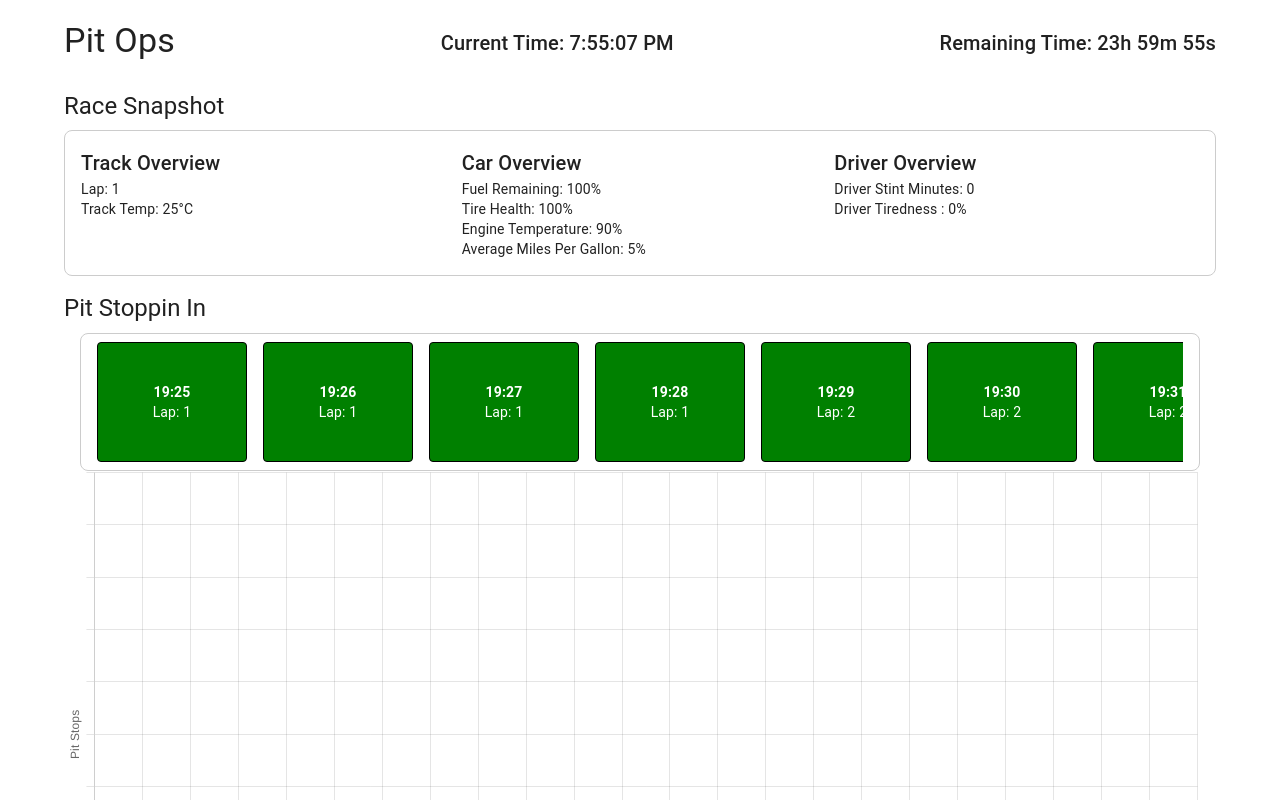
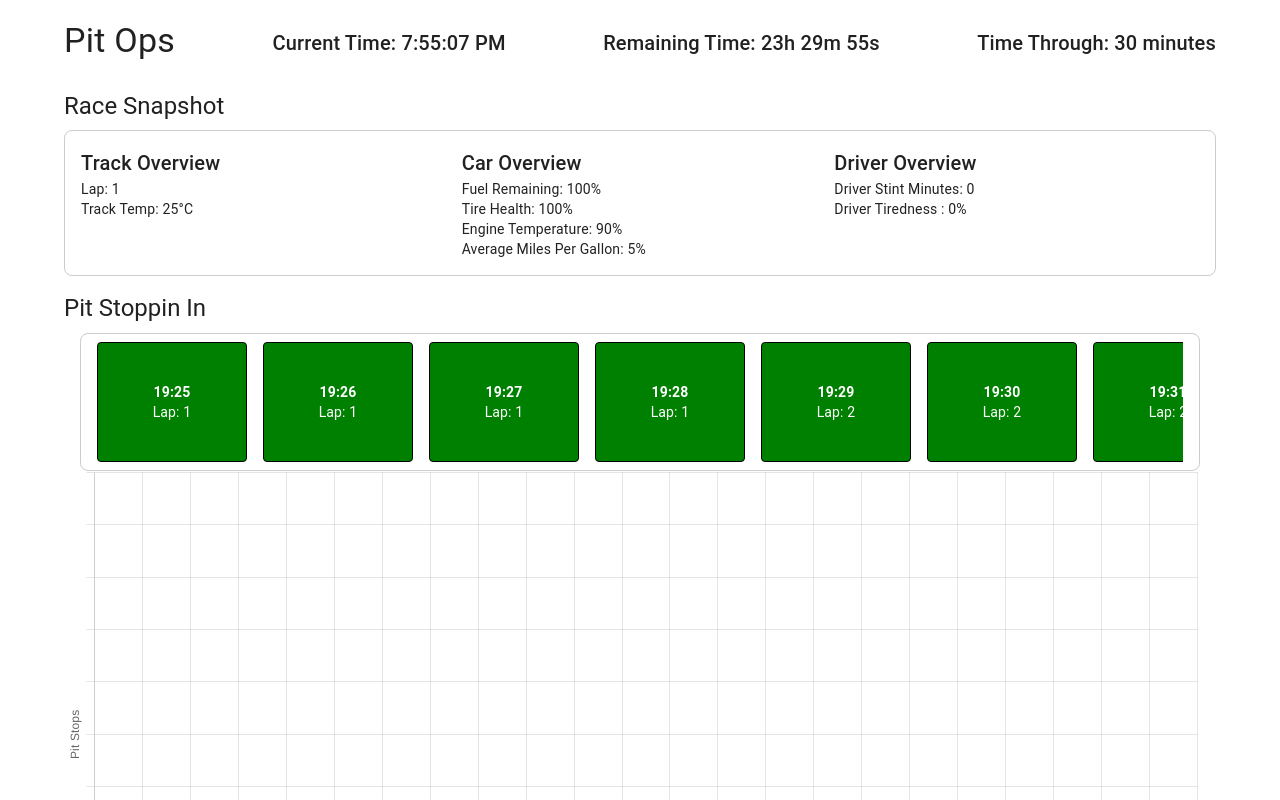
Before and after one commit to clear-route/hack-a-pit, a React (Create React App) app: page / in a window 1280 px wide. Shown: the top 800 px of the page. Built offline with nearby package versions, Linux system fonts and the light colour scheme.

Commit message:
pit ops working

```diff
--- a/src/App.js
+++ b/src/App.js
@@ -1,11 +1,10 @@
-import React, { useState, useEffect } from 'react';
+import React, { useState, useEffect, useRef } from 'react';
 import RaceTrack from "./components/RaceTrack";
-import { ThemeProvider, createTheme, CssBaseline, Box } from "@mui/material";
-import { Container, Typography } from "@mui/material";
+import { ThemeProvider, createTheme, CssBaseline, Box, Container, Typography } from "@mui/material";
 import "./App.css";
 import CurrentStatus from "./components/CurrentStatus";
 import PitStopGraph from './components/PitStopGraph';
-import data from "./data/data"
+import data from "./data/data";
 
 const theme = createTheme({
   palette: {
@@ -25,36 +24,46 @@ const theme = createTheme({
   },
 });
 
+const calculateTime = (startTime, endTime) => {
+  const now = new Date();
+  const remainingTimeMs = endTime - now;
+  const timeThroughMs = now - startTime;
 
-const calculateRemainingTime = (endTime) => {
-  const now = new Date();
-  const timeDiff = endTime - now;
-  const hours = Math.floor((timeDiff % (1000 * 60 * 60 * 24)) / (1000 * 60 * 60));
-  const minutes = Math.floor((timeDiff % (1000 * 60 * 60)) / (1000 * 60));
-  const seconds = Math.floor((timeDiff % (1000 * 60)) / 1000);
-  return { hours, minutes, seconds };
+  const remainingTime = {
+    hours: Math.floor((remainingTimeMs % (1000 * 60 * 60 * 24)) / (1000 * 60 * 60)),
+    minutes: Math.floor((remainingTimeMs % (1000 * 60 * 60)) / (1000 * 60)),
+    seconds: Math.floor((remainingTimeMs % (1000 * 60)) / 1000),
+  };
+
+  const timeThrough = Math.floor(timeThroughMs / (1000 * 60)); // Minutes through the race
+
+  return { remainingTime, timeThrough };
 };
 
+function App() {
+  const now = new Date();
+  const raceStartTime = useRef(new Date(now.getTime() - 30 * 60 * 1000)); // 30 minutes ago
+  const raceEndTime = useRef(new Date(raceStartTime.current.getTime() + 24 * 60 * 60 * 1000)); // 24 hours from start time
 
-function App() {
   const [currentTime, setCurrentTime] = useState('');
+  const [remainingTime, setRemainingTime] = useState({ hours: 24, minutes: 0, seconds: 0 });
+  const [timeThrough, setTimeThrough] = useState(0);
 
-  const [remainingTime, setRemainingTime] = useState({ hours: 24, minutes: 0, seconds: 0 });
-  const raceEndTime = new Date(Date.now() + 24 * 60 * 60 * 1000); // 24 hours from now
-
-  // Update the real-time clock
   useEffect(() => {
-    const updateClock = () => {
+    const updateClockAndTime = () => {
       const now = new Date();
       setCurrentTime(now.toLocaleTimeString());
-      setRemainingTime(calculateRemainingTime(raceEndTime));
+
+      const { remainingTime, timeThrough } = calculateTime(raceStartTime.current, raceEndTime.current);
+      setRemainingTime(remainingTime);
+      setTimeThrough(timeThrough);
     };
 
+    updateClockAndTime(); // Initialize immediately
 
-    const interval = setInterval(updateClock, 1000);
+    const interval = setInterval(updateClockAndTime, 1000);
     return () => clearInterval(interval);
-  }, []);
-
+  }, []); // Empty dependency array to ensure this effect runs only once
 
   return (
     <ThemeProvider theme={theme}>
@@ -74,9 +83,11 @@ function App() {
           <Typography variant="h6" gutterBottom>
             Current Time: {currentTime}
           </Typography>
-
           <Typography variant="h6" gutterBottom>
             Remaining Time: {remainingTime.hours}h {remainingTime.minutes}m {remainingTime.seconds}s
+          </Typography>
+          <Typography variant="h6" gutterBottom>
+            Time Through: {timeThrough} minutes
           </Typography>
         </Box>
 
```
